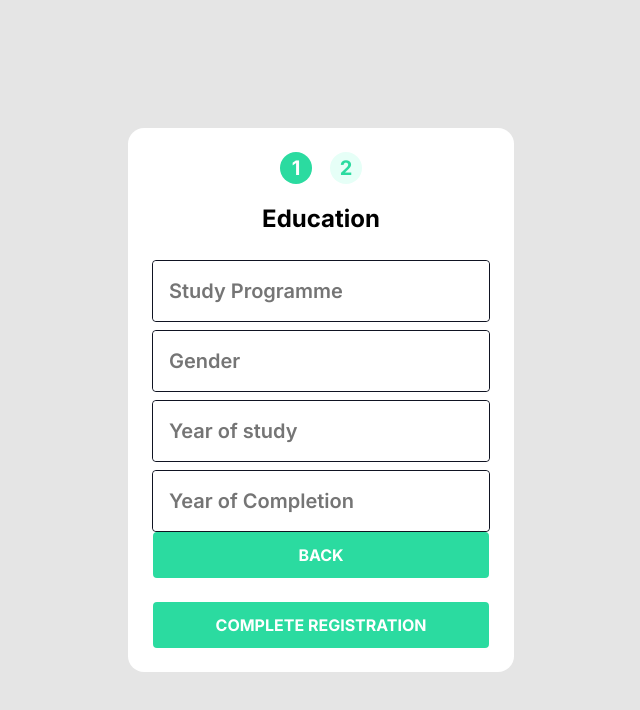
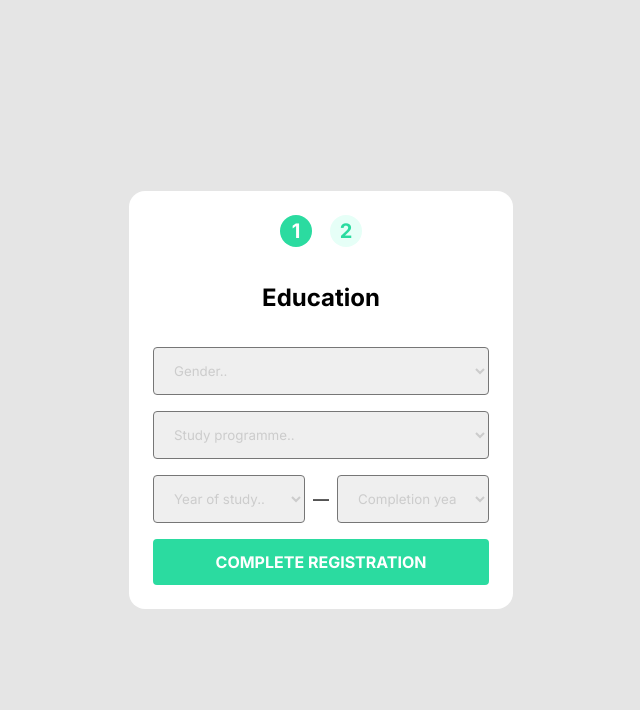
Before and after one commit to armada-ths/ac22, a React (Create React App) app: page /register in a window 1280 px wide. Both pictures are taken after typing "name@example.com", "Sample123", "Sample123" into the empty fields and a click on the button "NEXT". Shown: the top 710 px of the page, without its empty margins (319-959 px from the left). Built offline with nearby package versions, Linux system fonts and the light colour scheme; the HTML template or start-up script is replaced by a standard one.

Commit message:
finished the registration page

```diff
--- a/package.json
+++ b/package.json
@@ -10,6 +10,7 @@
     "@types/node": "^16.11.62",
     "@types/react": "^18.0.21",
     "@types/react-dom": "^18.0.6",
+    "firebase": "^9.13.0",
     "react": "^18.2.0",
     "react-countdown": "^2.3.3",
     "react-dom": "^18.2.0",
--- a/src/components/MultiStepForm/Forms/Forms.css
+++ b/src/components/MultiStepForm/Forms/Forms.css
@@ -1,8 +1,9 @@
 .form-content{
-    display: "flex";
-    justify-content: "center";
-    align-items: "center";
-    gap: "1rem";
+    display: flex;
+    flex-direction: column;
+    justify-content: center;
+    align-items: center;
+    gap: 1rem;
 }
 
 .ac-input{
@@ -57,3 +58,33 @@
 .InvalidEmail {
     margin-left: 8rem;
 }
+
+.select-option, .select-option1{
+    width: 21rem;
+    height: 3rem;
+    color: var(--grey-primary);
+    padding-left: 1rem;
+    padding-right: 1rem;
+    border-radius: 4px;
+}
+
+.select-option1{
+    width: 9.5rem;
+}
+
+.option-text{
+    font-size: 14px;
+    color: var(--black-secondary);
+    font-style: normal;
+}
+
+.double-select{
+    display: flex;
+    flex-direction: row !important;
+    align-items: center;
+}
+
+.dash{
+    margin-left: 0.5rem;
+    margin-right: 0.5rem;
+}
--- a/src/components/MultiStepForm/Forms/StudyForm.tsx
+++ b/src/components/MultiStepForm/Forms/StudyForm.tsx
@@ -1,5 +1,13 @@
 import React, { FC } from "react";
 import ACInput from "../../ACInput/ACInput";
+import "./Forms.css";
+import {
+  Genders,
+  CompletionYear,
+  YearOfStudy,
+  StudyProgramme,
+} from "./StudyInformation";
+import DropdownMenu from "../../DropdownMenu/DropdownMenu";
 import "./Forms.css";
 
 type AccountData = {
@@ -23,30 +31,65 @@ const StudyForm: FC<Props> = ({
   return (
     <div className="form-content">
       <h2>Education</h2>
-      <ACInput
-        type=""
-        placeholder="Study Programme"
-        value={studyProgramme}
-        onChange={(e) => updateField({ studyProgramme: e })}
-      />
-      <ACInput
-        type=""
-        placeholder="Gender"
-        value={gender}
-        onChange={(e) => updateField({ gender: e })}
-      />
-      <ACInput
-        type=""
-        placeholder="Year of study"
-        value={yearOfStudy}
-        onChange={(e) => updateField({ yearOfStudy: e })}
-      />
-      <ACInput
-        type=""
-        placeholder="Year of Completion"
-        value={completionYear}
-        onChange={(e) => updateField({ completionYear: e })}
-      />
+      <div>
+        <span className="select-container">
+          <select
+            className="select-option"
+            placeholder="Gender..."
+            onChange={(e) => updateField({ gender: e.target.value })} required>
+            <option className="option-text" value="" disabled selected>
+              Gender..
+            </option>
+            {Genders.map((gender) => {
+              return <option className="option-text" value={gender}>{gender}</option>;
+            })}
+          </select>
+        </span>
+      </div>
+      <div>
+        <div className="test">
+          <select
+            className="select-option"
+            placeholder="Study Programme..."
+            onChange={(e) => updateField({ studyProgramme: e.target.value })} required>
+            <option value="" disabled selected className="option-text">
+              Study programme..
+            </option>
+            {StudyProgramme.map((programme) => {
+              return <option className="option-text" value={programme}>{programme}</option>;
+            })}
+          </select>
+        </div>
+      </div>
+      <div className="double-select">
+      <div>
+        <select
+          className="select-option1"
+          placeholder="Year of study..."
+          onChange={(e) => updateField({ yearOfStudy: e.target.value })} required>
+          <option value="" disabled selected className="option-text">
+            Year of study..
+          </option>
+          {YearOfStudy.map((year) => {
+            return <option className="option-text" value={year}>{year}</option>;
+          })}
+        </select>
+      </div>
+      <span className="dash">—</span>
+      <div>
+        <select
+          className="select-option1"
+          placeholder="Completion year..."
+          onChange={(e) => updateField({ completionYear: e.target.value })} required>
+          <option className="option-text" value="" disabled selected>
+            Completion year..
+          </option>
+          {CompletionYear.map((year) => {
+            return <option className="option-text" value={year}>{year}</option>;
+          })}
+        </select>
+      </div>
+      </div>
     </div>
   );
 };
--- /dev/null
+++ b/src/components/MultiStepForm/Forms/StudyInformation.ts
@@ -0,0 +1,45 @@
+export const Genders: string[] = [
+    "Male",
+    "Female",
+    "Other",
+    "Prefer not to say"
+];
+
+export const CompletionYear: string[] = [
+    "2022",
+    "2023",
+    "2024",
+    "2025",
+    "2026",
+    "2027",
+    "2028",
+    "2029",
+    "2030",
+];
+
+
+export const YearOfStudy: string[] = [
+    "Year 1 Bachelor" ,
+    "Year 2 Bachelor" ,
+    "Year 3 Bachelor" ,
+    "Year 1 Master" ,
+    "Year 2 Master" ,
+    "PhD" ,
+    "Other" ,
+];
+
+export const PositionInterest: string[] = [
+    "Part-time Job" ,
+    "Internship" ,
+    "Full-time Job" ,
+    "Other" ,
+    "Trainee" ,
+    "Thesis" ,
+    "Summer Job",
+];
+
+export const StudyProgramme: string[] = [
+    "B.Sc Computer Science",
+    "B.Sc Computer Science and Engineering",
+    "B.Sc Computer Science and Business",
+];
--- a/src/components/MultiStepForm/MultiStepForm.css
+++ b/src/components/MultiStepForm/MultiStepForm.css
@@ -6,7 +6,6 @@
     align-items: center;
     background-color: #FFFFFF;
     padding: 24px;
-    gap: 24px;
     border-radius: 16px;
 }
 
--- a/src/components/MultiStepForm/MultiStepForm.tsx
+++ b/src/components/MultiStepForm/MultiStepForm.tsx
@@ -56,14 +56,14 @@ const MultiStepForm: FC<Props> = () => {
           </div>
           {step}
           <div className="button-container">
-            {!isFirst && (
+            {/*!isFirst && (
               <AuthButton
                 onButtonClick={prevStep}
                 buttonText="Back"
                 active={true}
                 buttonType="button"
               />
-            )}
+            )*/}
 
             <AuthButton
               buttonText={isLast ? "Complete Registration" : "Next"}
```
Also changed, not shown: 1 other file (tests, documents, lock files or other folders).
